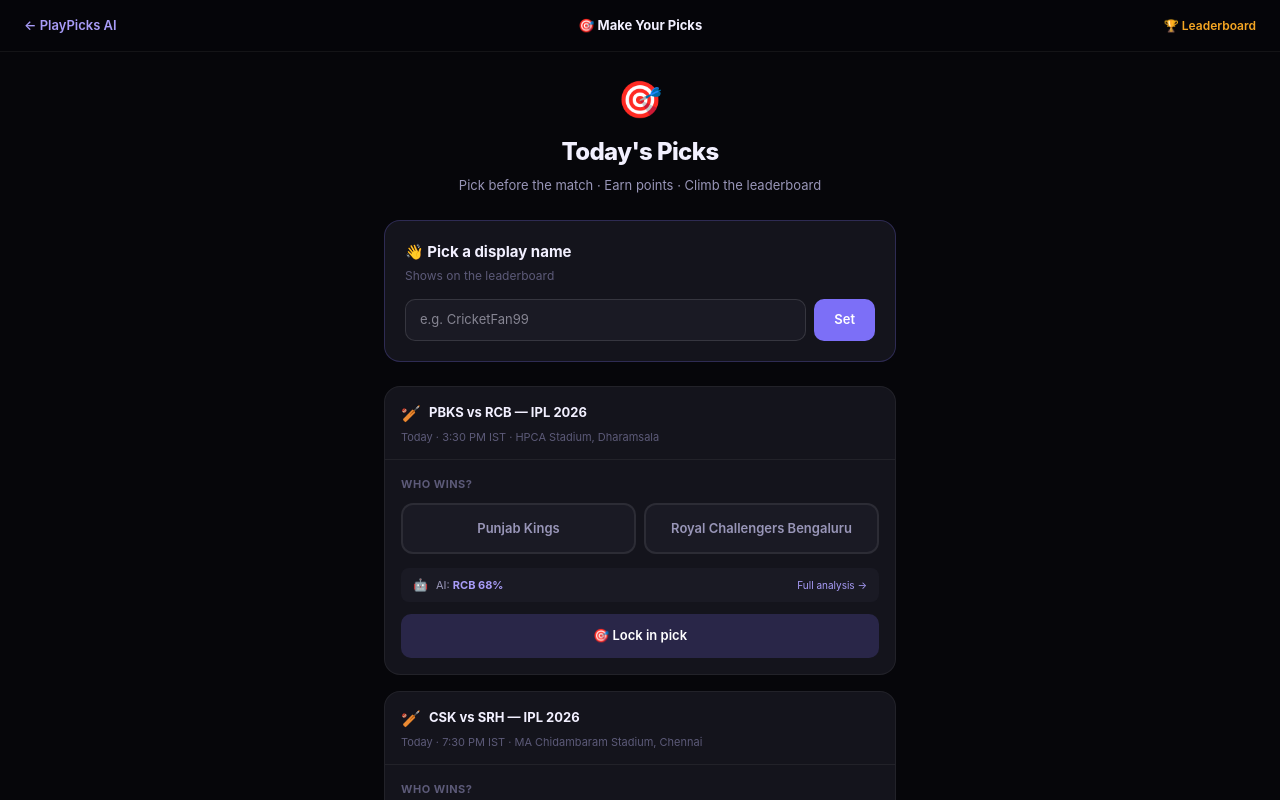
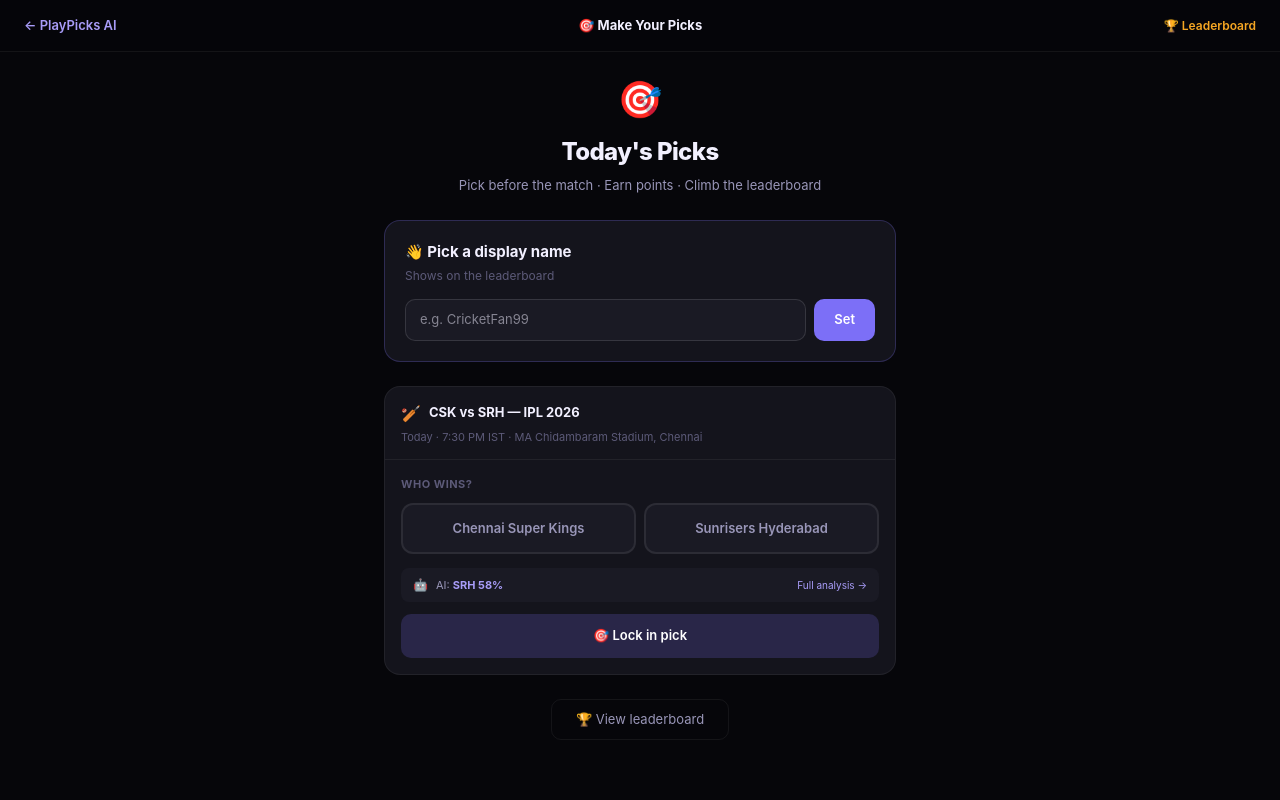
Before and after one commit to anujagadde18/tradedna, a Next.js app: page /predict in a window 1280 px wide. Shown: the top 800 px of the page. Built offline with nearby package versions, Linux system fonts and the light colour scheme.

Commit message:
fix: remove completed PBKS vs RCB, keep CSK vs SRH tonight

```diff
--- a/app/predict/page.tsx
+++ b/app/predict/page.tsx
@@ -11,7 +11,6 @@ const C = {
 };
 
 const TODAY_MATCHES = [
-  {id:'pbks-rcb-ipl-may17-2026',title:'PBKS vs RCB — IPL 2026',team1:'Punjab Kings',team2:'Royal Challengers Bengaluru',time:'Today · 3:30 PM IST',venue:'HPCA Stadium, Dharamsala',aiPrediction:'RCB',aiConfidence:68,sport:'🏏',date:'2026-05-17'},
   {id:'csk-srh-ipl-may17-2026',title:'CSK vs SRH — IPL 2026',team1:'Chennai Super Kings',team2:'Sunrisers Hyderabad',time:'Today · 7:30 PM IST',venue:'MA Chidambaram Stadium, Chennai',aiPrediction:'SRH',aiConfidence:58,sport:'🏏',date:'2026-05-17'},
 ];
 
```
